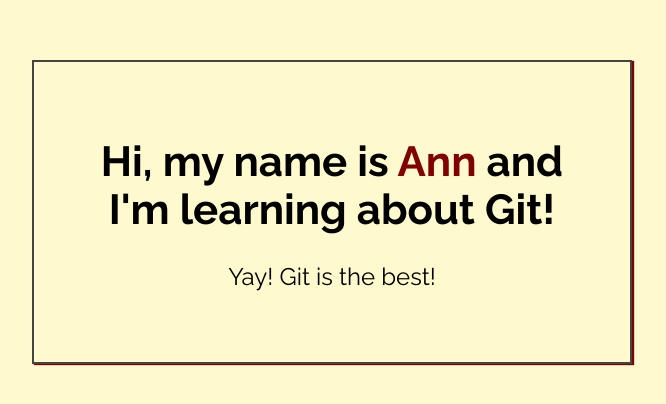
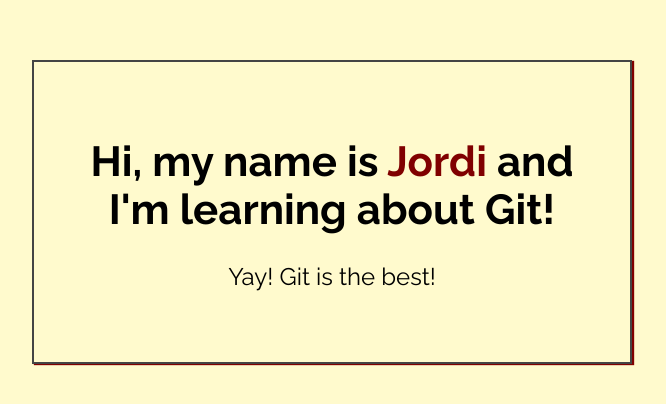
Before and after one commit to JordiBrEs/firs_project, a plain HTML site: page index.html in a window 1280 px wide. Shown: the part 188-592 px from the top of the page, without its empty margins (308-974 px from the left). Drawn offline with Linux system fonts and the light colour scheme.

Commit message:
Added name to index.html

```diff
--- a/index.html
+++ b/index.html
@@ -14,7 +14,7 @@
 <body>
 
     <div class="greeting">
-        <h1>Hi, my name is <span class="highlight">Ann</span> and I'm learning about Git! </h1>
+        <h1>Hi, my name is <span class="highlight">Jordi</span> and I'm learning about Git! </h1>
 
         <p>Yay! Git is the best!</p>
     </div>
```
